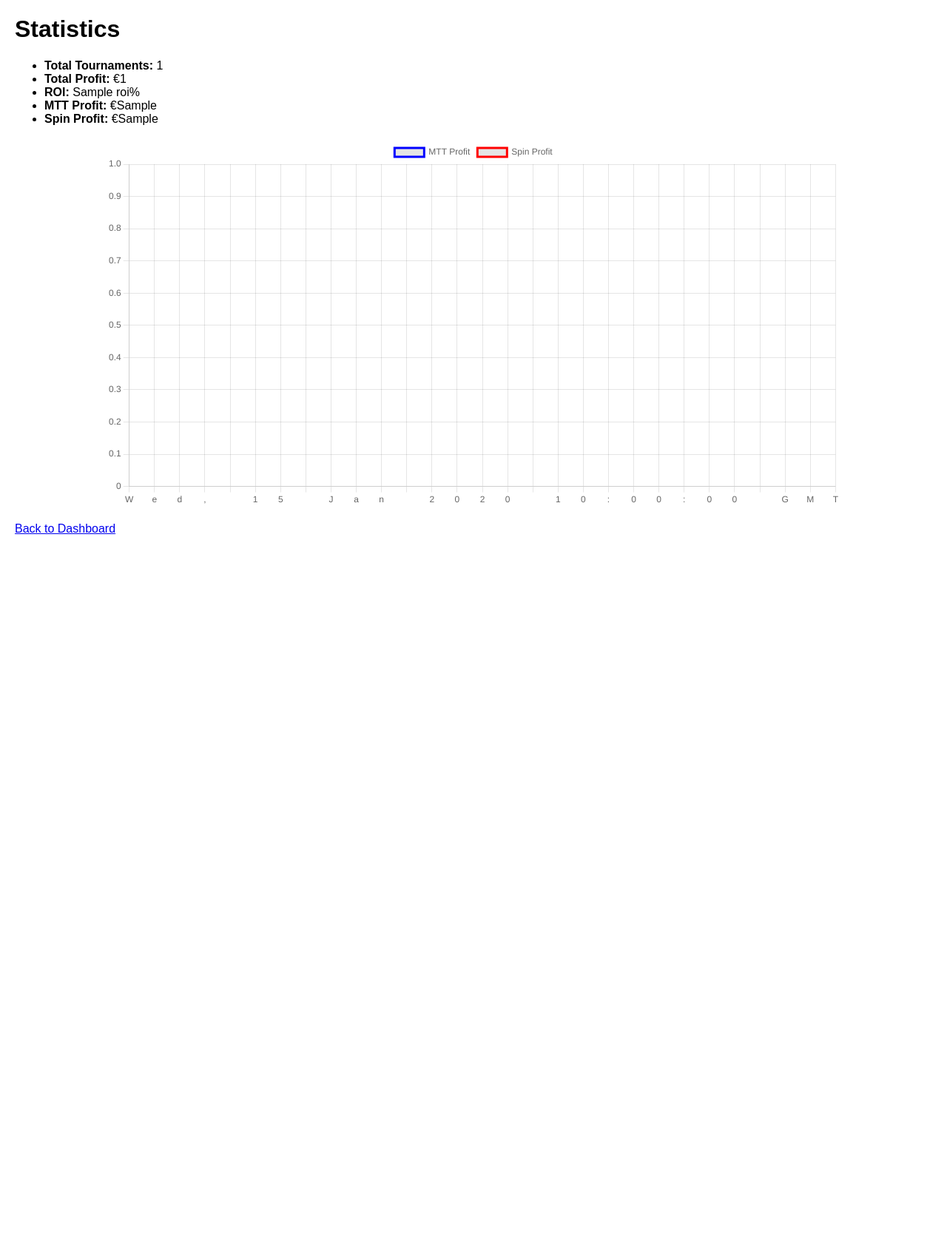
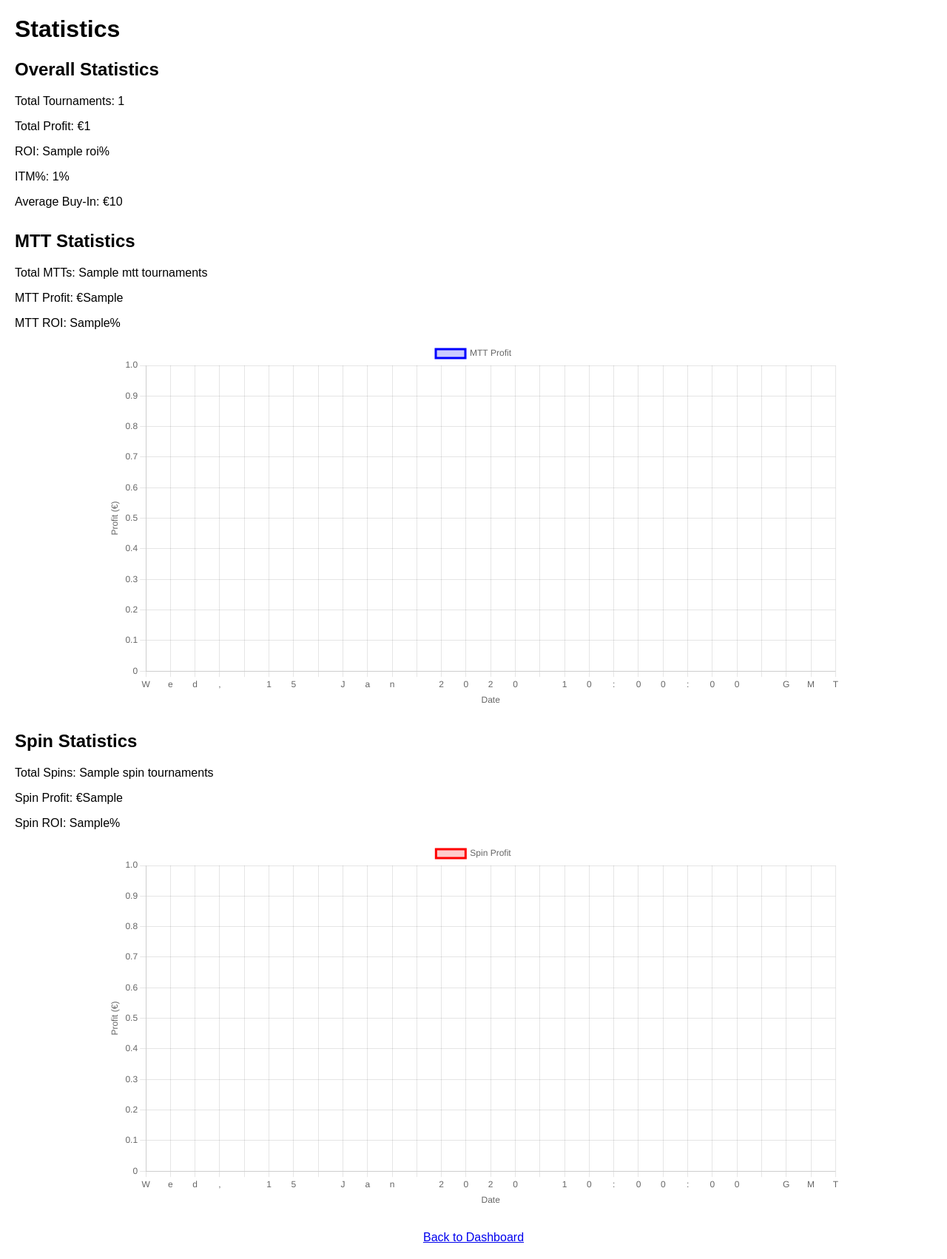
Before and after one commit to B4NKR0LL3R/tournament-tracker4, a Flask app: template templates/statistics.html in a window 1280 px wide. Shown: the whole page at 74% size. Before the commit the page ends 722 px from the top, so only its background shows below. Run offline with Flask 3, Linux system fonts and the light colour scheme; the template is opened without the code that fills it: most values are stand-ins (such as "Sample title", 1, 10 or a date in 2020).

Commit message:
Add files via upload

```diff
--- a/templates/statistics.html
+++ b/templates/statistics.html
@@ -3,48 +3,112 @@
 <html>
 <head>
     <title>Statistics</title>
+    <script src="https://cdn.jsdelivr.net/npm/chart.js"></script>
     <style>
-        body { font-family: Arial, sans-serif; margin: 20px; }
-        .chart-container { width: 80%; margin: 20px auto; }
-        canvas { max-width: 100%; }
+        body {
+            font-family: Arial, sans-serif;
+            margin: 20px;
+        }
+        .section {
+            margin-bottom: 30px;
+        }
+        .chart-container {
+            width: 80%;
+            margin: auto;
+        }
+        .back-link {
+            margin-top: 20px;
+            display: block;
+            text-align: center;
+        }
     </style>
-    <script src="https://cdn.jsdelivr.net/npm/chart.js"></script>
 </head>
 <body>
     <h1>Statistics</h1>
-    <ul>
-        <li><strong>Total Tournaments:</strong> {{ total_tournaments }}</li>
-        <li><strong>Total Profit:</strong> €{{ total_profit }}</li>
-        <li><strong>ROI:</strong> {{ roi }}%</li>
-        <li><strong>MTT Profit:</strong> €{{ mtt_profit }}</li>
-        <li><strong>Spin Profit:</strong> €{{ spin_profit }}</li>
-    </ul>
+
+    <div class="section">
+        <h2>Overall Statistics</h2>
+        <p>Total Tournaments: {{ total_tournaments }}</p>
+        <p>Total Profit: €{{ total_profit }}</p>
+        <p>ROI: {{ roi }}%</p>
+        <p>ITM%: {{ itm_percentage }}%</p>
+        <p>Average Buy-In: €{{ avg_buy_in }}</p>
+    </div>
+
+    <div class="section">
+        <h2>MTT Statistics</h2>
+        <p>Total MTTs: {{ mtt_tournaments }}</p>
+        <p>MTT Profit: €{{ mtt_profit }}</p>
+        <p>MTT ROI: {{ mtt_roi }}%</p>
         <div class="chart-container">
-        <canvas id="profitChart"></canvas>
+            <canvas id="mttProfitChart"></canvas>
         </div>
+    </div>
+
+    <div class="section">
+        <h2>Spin Statistics</h2>
+        <p>Total Spins: {{ spin_tournaments }}</p>
+        <p>Spin Profit: €{{ spin_profit }}</p>
+        <p>Spin ROI: {{ spin_roi }}%</p>
+        <div class="chart-container">
+            <canvas id="spinProfitChart"></canvas>
+        </div>
+    </div>
+
+    <a href="/" class="back-link">Back to Dashboard</a>
+
     <script>
-        const profitChartCtx = document.getElementById('profitChart').getContext('2d');
-        new Chart(profitChartCtx, {
+        // Data for MTT Profit Chart
+        const mttProfitCtx = document.getElementById('mttProfitChart').getContext('2d');
+        const mttProfitChart = new Chart(mttProfitCtx, {
             type: 'line',
             data: {
                 labels: {{ time_labels|tojson }},
-                datasets: [
-                    {
+                datasets: [{
                     label: 'MTT Profit',
                     data: {{ mtt_profit_data|tojson }},
                     borderColor: 'blue',
-                        fill: false
+                    backgroundColor: 'rgba(0, 0, 255, 0.2)',
+                    fill: true
+                }]
             },
-                    {
+            options: {
+                responsive: true,
+                plugins: {
+                    legend: { display: true }
+                },
+                scales: {
+                    x: { title: { display: true, text: 'Date' }},
+                    y: { title: { display: true, text: 'Profit (€)' }}
+                }
+            }
+        });
+
+        // Data for Spin Profit Chart
+        const spinProfitCtx = document.getElementById('spinProfitChart').getContext('2d');
+        const spinProfitChart = new Chart(spinProfitCtx, {
+            type: 'line',
+            data: {
+                labels: {{ time_labels|tojson }},
+                datasets: [{
                     label: 'Spin Profit',
                     data: {{ spin_profit_data|tojson }},
                     borderColor: 'red',
-                        fill: false
+                    backgroundColor: 'rgba(255, 0, 0, 0.2)',
+                    fill: true
+                }]
+            },
+            options: {
+                responsive: true,
+                plugins: {
+                    legend: { display: true }
+                },
+                scales: {
+                    x: { title: { display: true, text: 'Date' }},
+                    y: { title: { display: true, text: 'Profit (€)' }}
                 }
-                ]
             }
         });
     </script>
-    <a href="/">Back to Dashboard</a>
 </body>
 </html>
```
Lines whose indentation alone changed are shown as unchanged.
